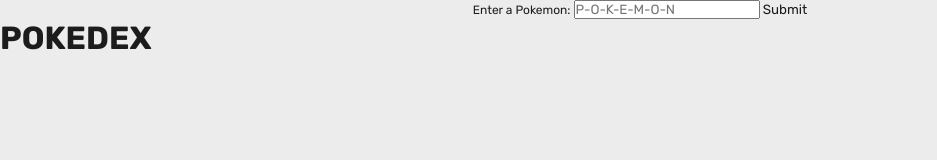
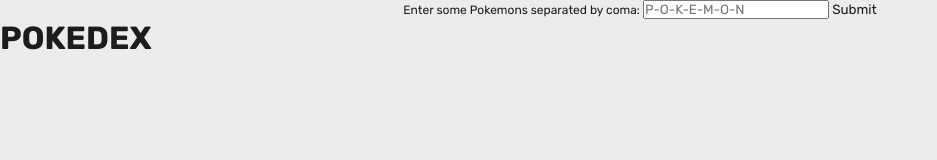
Before and after one commit to reverendofenix/PokeAPI, a plain HTML site: page index.html in a window 1280 px wide. Shown: the whole page, without its empty margins (0-937 px from the left). Drawn offline with Linux system fonts and the light colour scheme.

Commit message:
quinta version del archivo html

```diff
--- a/index.html
+++ b/index.html
@@ -10,7 +10,7 @@
 
 <body>
     <form id="myForm">
-        <label form="myForm">Enter a Pokemon:</label>
+        <label form="myForm">Enter some Pokemons separated by coma:</label>
         <input type="text" id="pkemonInput" name="pkemonInput" placeholder="P-O-K-E-M-O-N">
         <button type="submit">Submit</button>
     </form>
```
